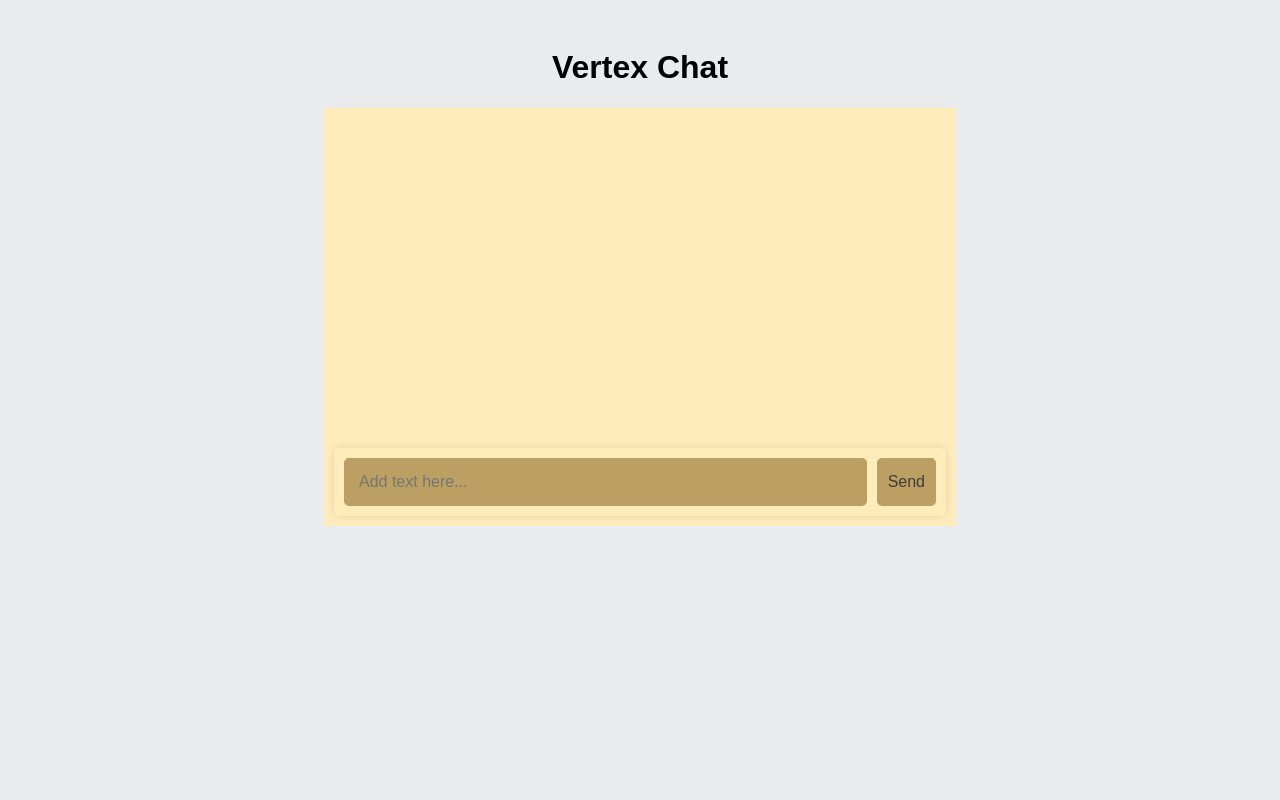
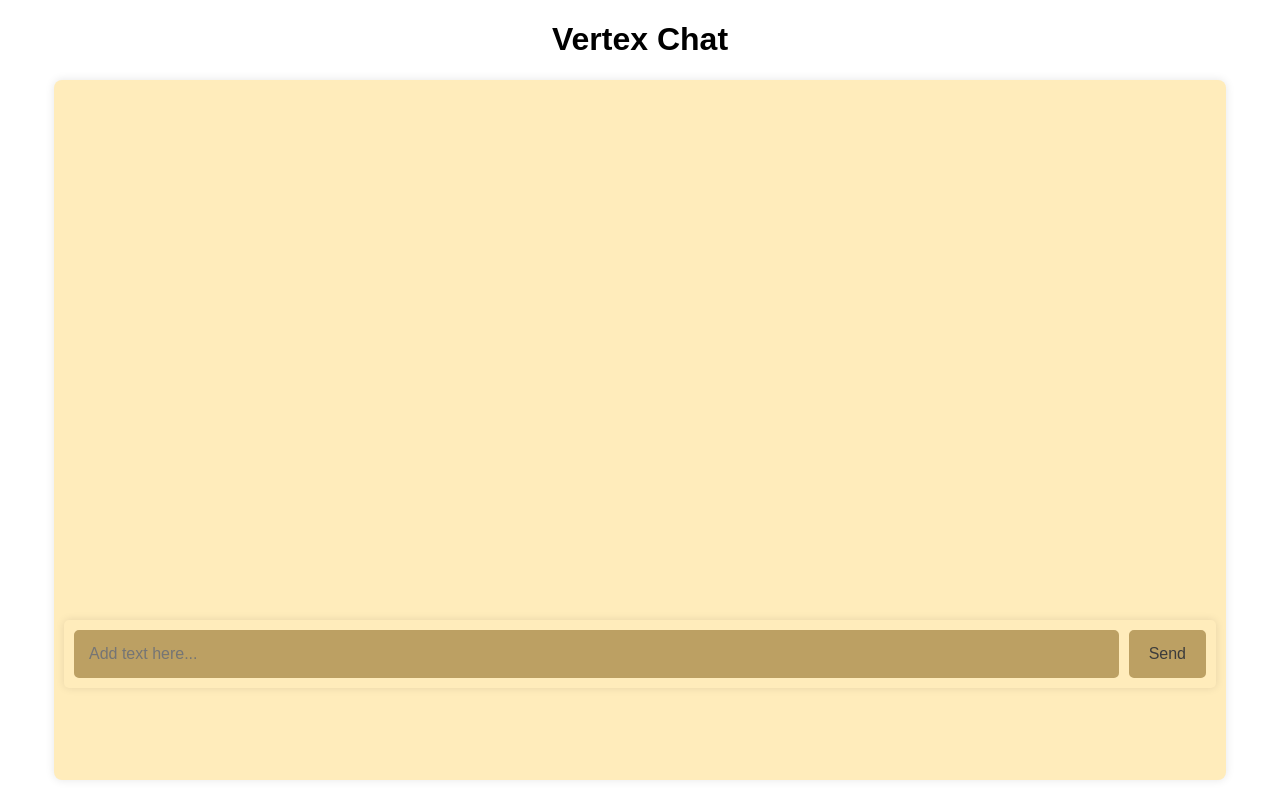
Before and after one commit to Osaci/vertex_chat, a Flask app: page / in a window 1280 px wide. Run offline with Flask 3, Linux system fonts and the light colour scheme.

Commit message:
Add files via upload

```diff
--- /dev/null
+++ b/static/style.css
@@ -0,0 +1,152 @@
+body {
+    font-family: Arial, sans-serif;
+    background-color: transparent;
+    padding: 0;
+    margin: 0;
+}
+
+h1 {
+    text-align: center;
+}
+
+.chat-container {
+    width: 90vw;
+    height: 85vh;
+    margin: 0 auto;
+    background-color: #FFECBB;
+    padding: 10px;
+    box-shadow: 0 0 10px rgba(0, 0, 0, 0.1);
+    border-radius: 8px;
+}
+
+.chat-box {
+    border: 0px solid #ccc;
+    padding: 10px;
+    height: 500px;
+    overflow-y: scroll;
+    background-color: #FFECBB;
+    margin-bottom: 10px;
+}
+
+.chat-box p {
+    margin: 10px 0;
+}
+
+.chat-box::-webkit-scrollbar {
+    width: 10px;
+    background-color: #FFECBB;
+    border-radius: 5px;
+}
+
+.chat-box::-webkit-scrollbar-thumb {
+    background-color: #BCA063;
+    border-radius: 5px;
+    border: 1px solid #BCA063;
+}
+
+.chat-box::-webkit-scrollbar-thumb:hover {
+    background-color: #60512C;
+}
+
+.chat-box::-webkit-scrollbar-track {
+    background-color: #60512C;
+    border-radius: 5px;
+}
+
+.chat-box {
+    scrollbar-width: thin;
+    scrollbar-color: #BCA063 #FFECBB;
+}
+
+.input-container {
+    display: flex;
+    justify-content: space-between;
+    gap: 10px;
+    padding: 10px;
+    background-color: #FFECBB;
+    border-radius: 5px;
+    box-shadow: 0 0 8px rgba(0, 0, 0, 0.1);
+    margin-top: 10px;
+}
+
+.user-message-box {
+    border: 0px solid #cccccc;
+    padding: 10px;
+    border-radius: 5px;
+    margin: 10px 0;
+    background-color: #BCA063;
+    box-shadow: 0 0 5px rgba(129, 109, 65, 0.5);
+}
+
+.user-message {
+    flex-grow: 1;
+    text-align: right;
+    color: #3c3c3c;
+    margin: 0;
+}
+
+.bot-message {
+    text-align: left;
+    color: #3c3c3c;
+}
+
+#userMessage {
+    flex-grow: 1;
+    padding: 10px;
+    font-size: 16px;
+    border: 5px solid #BCA063;
+    border-radius: 5px;
+    color: #FFECBB;
+    background-color: #BCA063;
+    outline: none;
+    transition: border-color 0.3s ease, box-shadow 0.3s ease;
+}
+
+#userMessage:focus {
+    border-color: #816D41;
+    box-shadow: 0 0 5px rgba(129, 109, 65, 0.5);
+}
+
+button {
+    padding: 10px 15px;
+    font-size: 16px;
+    background-color: #BCA063;
+    color: #3c3c3c;
+    border-radius: 5px;
+    border: 5px solid #BCA063;
+    cursor: pointer;
+    transition: background-color 0.3s ease;
+}
+
+button:hover {
+    background-color: #816D41;
+    border: 5px solid #816D41;
+}
+
+
+@media screen and (max-width: 768px) {
+    .chat-container {
+        width: 90%;
+        padding: 15%;
+    }
+
+    .chat-box {
+        height: 200px;
+        font-size: 14px;
+    }
+
+    .input-container {
+        flex-direction: column;
+        gap: 5px;
+    }
+
+    #userMessage {
+        font-size: 14px;
+        padding: 8px;
+    }
+
+    button {
+        font-size: 14px;
+        padding: 8px 10px;
+    }
+}
--- a/templates/index.html
+++ b/templates/index.html
@@ -2,192 +2,19 @@
 <html lang="en">
 <head>
     <meta charset="UTF-8">
-    <meta name="viewport" content="width=device-width, initial-scale=1.0">
+    <meta name="viewport" content="width=device-width initial-scale=1.0">
 
     <title>Vertex Chat</title>
-    <style>
-        body {
-            font-family: Arial, sans-serif;
-            background-color: #EAEBEC;
-            padding: 20px;
-        }
+    <link rel="stylesheet" href="{{ url_for('static', filename='style.css') }}">
+    <script src="{{ url_for('static', filename='script.js') }}"></script>
 
-        h1 {
-            text-align: center;
-        }
-
-        .chat-container {
-            width: 50%;
-            margin: 0 auto;
-            background-color: #FFECBB;
-            padding: 10px;
-            box_shadow: 0 0 10px rgba(0, 0, 0, 0.1);
-            boder-radius: 8px;
-        }
-
-        .chat-box {
-            border: 0px solid #ccc;
-            padding: 10px;
-            height: 300px;
-            overflow-y: scroll;
-            background-color: #FFECBB;
-            margin-bottom: 10px;
-        }
-
-        .chat-box p {
-            margin: 10px 0;
-        }
-
-        .chat-box::-webkit-scrollbar {
-            width: 10px;
-            background-color: #FFECBB;
-            border-radius: 5px;
-        }
-
-        .chat-box::-webkit-scrollbar-thumb {
-            background-color: #BCA063
-            border-radius: 5px;
-            border: 1px solid #BCA063;
-        }
-
-        .chat-box::-webkit-scrollbar-thumb:hover {
-            background-color: #60512C;
-        }
-
-        .chat-box::-webkit-scrollbar-track {
-            background-color: #60512C;
-            border-radius: 5px;
-        }
-
-        .chat-box {
-            scrollbar-width: thin;
-            scrollbar-color: #BCA063 #FFECBB;
-        }
-
-        .input-container {
-            display: flex;
-            justify-content: space-between;
-            gap: 10px;
-            padding: 10px;
-            background-color: #FFECBB;
-            border-radius: 5px;
-            box-shadow: 0 0 8px rgba(0, 0, 0, 0.1);
-            margin-top: 10px;
-        }
-
-        .user-message-box {
-            border: 0px solid #cccccc;
-            padding: 10px;
-            border-radius: 5px;
-            margin: 10px 0;
-            background-color: #BCA063;
-            box-shadow: 0 0 5px rgba(129, 109, 65, 0.5);
-        }
-
-        .user-message {
-            flex-grow: 1;
-            text-align: right;
-            color: #3c3c3c;
-            margin: 0;
-        }
-
-        .bot-message {
-            text-align: left;
-            color: #3c3c3c;
-        }
-
-        #userMessage {
-            flex-grow: 1;
-            padding: 10px;
-            font-size: 16px;
-            border: 5px solid #BCA063;
-            border-radius: 5px;
-            color: #FFECBB;
-            background-color: #BCA063;
-            border-radius: 5px;
-            outline: none;
-            transition: border-color 0.3s ease, box-shadow 0.3s ease;
-        }
-
-        #userMessage:focus {
-            border-color: #816D41;
-            box-shadow: 0 0 5px rgba(129, 109, 65, 0.5);
-        }
-
-        button {
-            padding: 10px 15pxç;
-            font-size: 16px;
-            background-color: #BCA063;
-            color: #3c3c3c;
-            border-radius: 5px;
-            border: 5px solid #BCA063;
-            cursor: pointer;
-            transition: background-color 0.3s ease;
-        }
-
-        button:hover {
-            background-color: #816D41;
-            border: 5px solid #816D41;
-        }
-    </style>
-    <script>
-        async function sendMessage() {
-            const userMessage = document.getElementById("userMessage").value;
-            if (userMessage.trim() === '') return;
-
-            // Add message to the chat
-            const chatBox = document.getElementById("chatBox");
-            const userMessageBox = document.createElement('Div');
-            userMessageBox.className = 'user-message-box';
-            const userMessageElem = document.createElement('p');
-            userMessageElem.className = 'user-message';
-            userMessageElem.textContent = userMessage;
-            userMessageBox.appendChild(userMessageElem);
-            chatBox.appendChild(userMessageBox);
-            chatBox.scrollTop = chatBox.scrollHeight;
-
-
-            //Send messages to the backend
-            const response = await fetch('/send-message', {
-                method: 'POST',
-                headers: {
-                    'Content-Type': 'application/json'
-                },
-                body: JSON.stringify({ userMessage: userMessage })
-            });
-
-            const data = await response.json();
-
-            //Add response to the chat
-            const botMessageElem = document.createElement('p');
-            botMessageElem.className = 'bot-response';
-            botMessageElem.textContent = data.reply;
-            chatBox.appendChild(botMessageElem);
-            chatBox.scrollTop = chatBox.scrollHeight;
-
-            // Clear input field
-            document.getElementById("userMessage").value = '';
-        }
-
-        //Send message when enter is pressed
-        document.addEventListener("DOMContentLoaded", function() {
-        const inputField = document.getElementById("userMessage");
-        inputField.addEventListener("keypress", function(event) {
-            if (event.key === "Enter") {
-                event.preventDefault();
-                sendMessage();
-            }
-        });
-    });
-    </script>
 </head>
 <body>
-
     <h1>Vertex Chat</h1>
 
     <div class="chat-container">
         <div id="chatBox" class="chat-box">
-            <!--messages are displayd here-->
+        <!--Messages are displayed here-->
         </div>
 
         <div class="input-container">
```
Also changed, not shown: static/script.js (added, +47 -0 lines).
